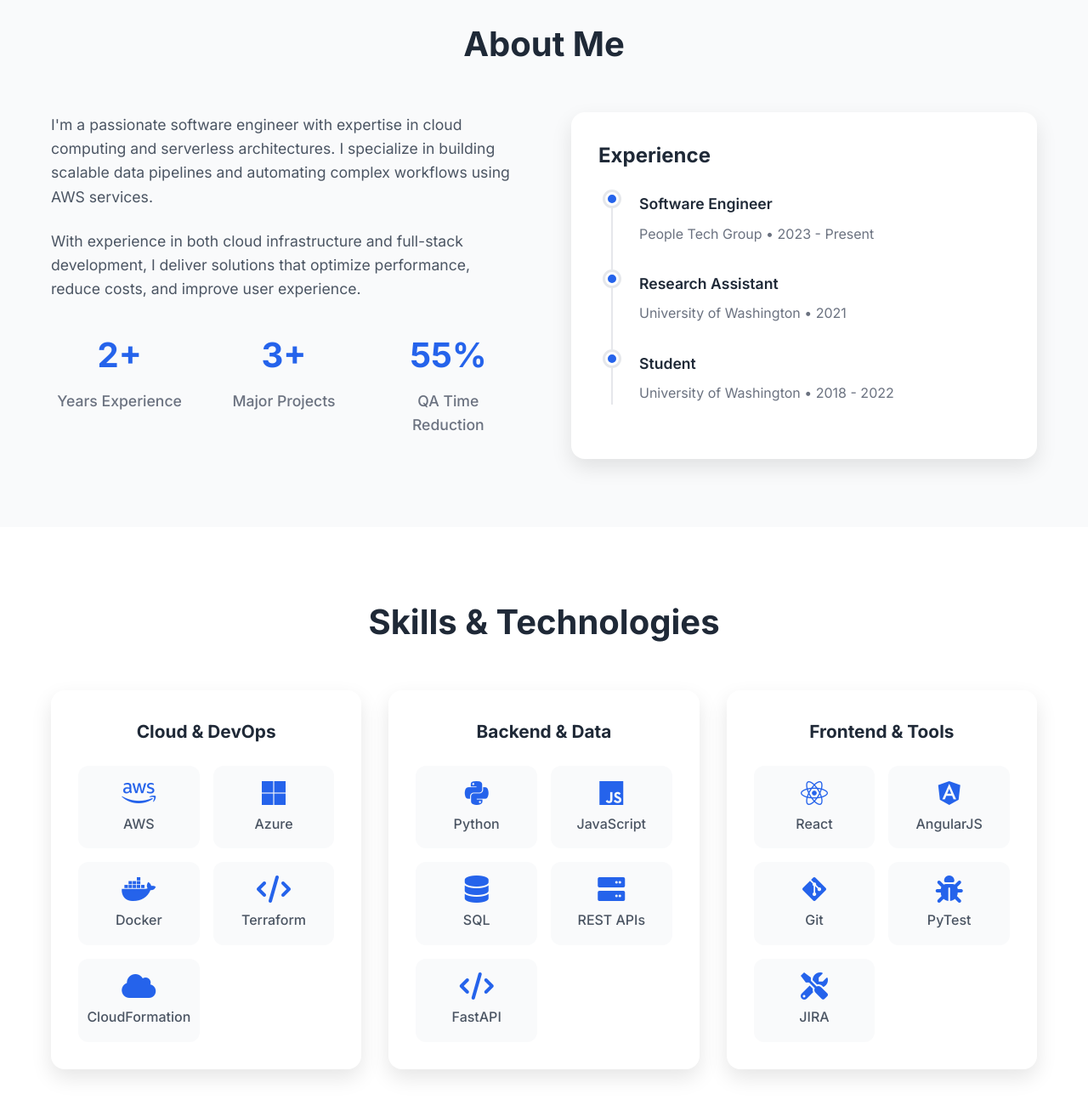
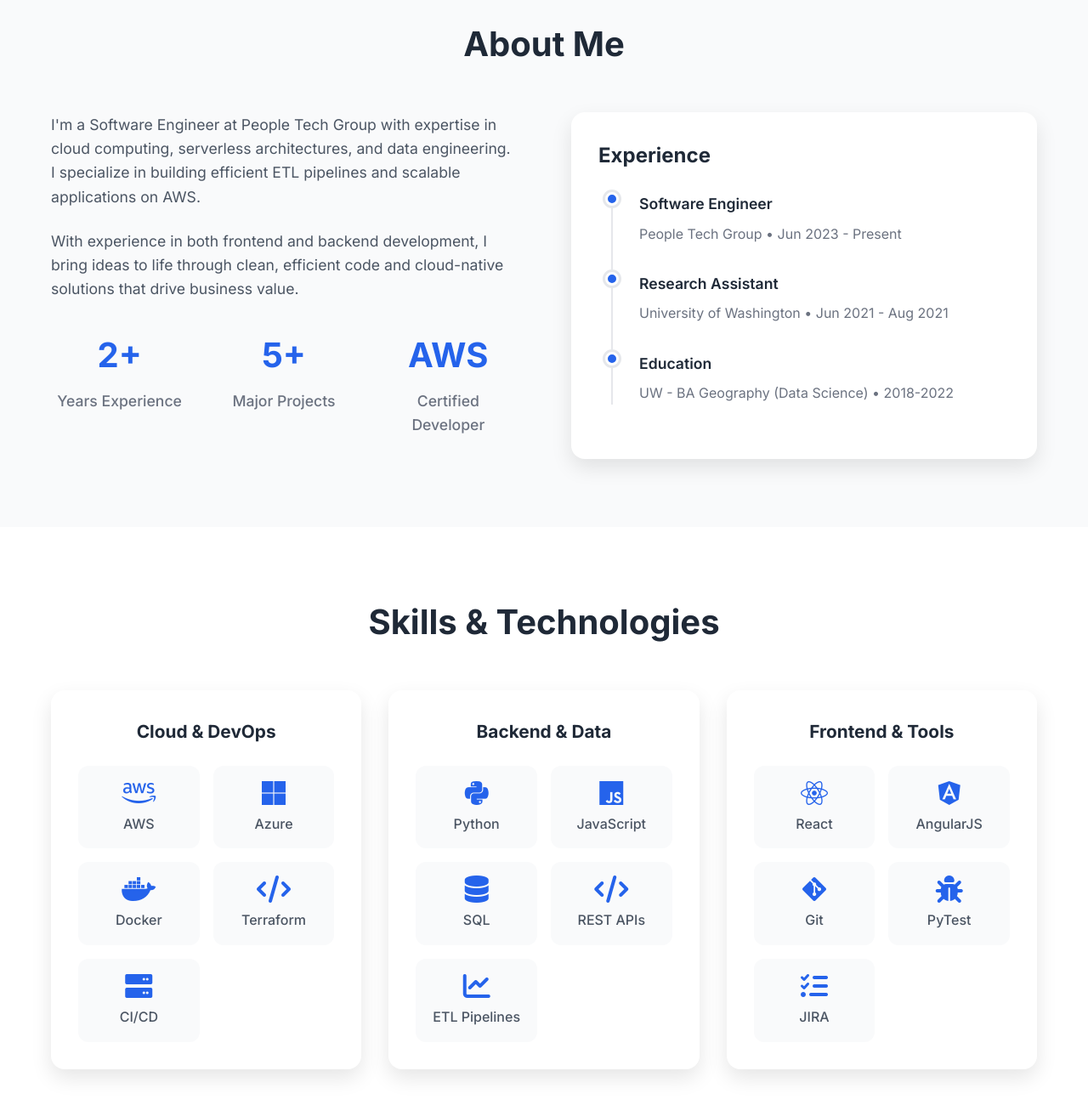
Before and after one commit to Aav5/portfolio-website, a plain HTML site: page index.html in a window 1280 px wide. Shown: the part 860-2160 px from the top of the page at 85% size. Drawn offline with Linux system fonts and the light colour scheme.

Commit message:
Update portfolio with Aniruddh's actual resume information

```diff
--- a/index.html
+++ b/index.html
@@ -48,7 +48,7 @@
                 <p class="hero-subtitle">Software Engineer & Cloud Solutions Developer</p>
                 <p class="hero-description">
                     I build scalable cloud solutions and serverless applications.
-                    Passionate about AWS, automation, and creating efficient data pipelines.
+                    Passionate about AWS, Python, and creating efficient data pipelines.
                 </p>
                 <div class="hero-buttons">
                     <a href="#projects" class="btn btn-primary">View My Work</a>
@@ -58,7 +58,7 @@
             <div class="hero-image">
                 <div class="profile-card">
                     <div class="profile-avatar">
-                        <i class="fas fa-user"></i>
+                        <i class="fas fa-cloud"></i>
                     </div>
                     <div class="profile-info">
                         <h3>Aniruddh Vardhan</h3>
@@ -76,12 +76,13 @@
             <div class="about-content">
                 <div class="about-text">
                     <p>
-                        I'm a passionate software engineer with expertise in cloud computing and serverless architectures.
-                        I specialize in building scalable data pipelines and automating complex workflows using AWS services.
+                        I'm a Software Engineer at People Tech Group with expertise in cloud computing,
+                        serverless architectures, and data engineering. I specialize in building efficient
+                        ETL pipelines and scalable applications on AWS.
                     </p>
                     <p>
-                        With experience in both cloud infrastructure and full-stack development, I deliver solutions
-                        that optimize performance, reduce costs, and improve user experience.
+                        With experience in both frontend and backend development, I bring ideas to life
+                        through clean, efficient code and cloud-native solutions that drive business value.
                     </p>
                     <div class="about-stats">
                         <div class="stat">
@@ -89,12 +90,12 @@
                             <p>Years Experience</p>
                         </div>
                         <div class="stat">
-                            <h3>3+</h3>
+                            <h3>5+</h3>
                             <p>Major Projects</p>
                         </div>
                         <div class="stat">
-                            <h3>55%</h3>
-                            <p>QA Time Reduction</p>
+                            <h3>AWS</h3>
+                            <p>Certified Developer</p>
                         </div>
                     </div>
                 </div>
@@ -106,21 +107,21 @@
                                 <div class="timeline-dot"></div>
                                 <div class="timeline-content">
                                     <h4>Software Engineer</h4>
-                                    <p>People Tech Group • 2023 - Present</p>
+                                    <p>People Tech Group • Jun 2023 - Present</p>
                                 </div>
                             </div>
                             <div class="timeline-item">
                                 <div class="timeline-dot"></div>
                                 <div class="timeline-content">
                                     <h4>Research Assistant</h4>
-                                    <p>University of Washington • 2021</p>
+                                    <p>University of Washington • Jun 2021 - Aug 2021</p>
                                 </div>
                             </div>
                             <div class="timeline-item">
                                 <div class="timeline-dot"></div>
                                 <div class="timeline-content">
-                                    <h4>Student</h4>
-                                    <p>University of Washington • 2018 - 2022</p>
+                                    <h4>Education</h4>
+                                    <p>UW - BA Geography (Data Science) • 2018-2022</p>
                                 </div>
                             </div>
                         </div>
@@ -155,8 +156,8 @@
                             <span>Terraform</span>
                         </div>
                         <div class="skill-item">
-                            <i class="fas fa-cloud"></i>
-                            <span>CloudFormation</span>
+                            <i class="fas fa-server"></i>
+                            <span>CI/CD</span>
                         </div>
                     </div>
                 </div>
@@ -176,12 +177,12 @@
                             <span>SQL</span>
                         </div>
                         <div class="skill-item">
-                            <i class="fas fa-server"></i>
+                            <i class="fas fa-code"></i>
                             <span>REST APIs</span>
                         </div>
                         <div class="skill-item">
-                            <i class="fas fa-code"></i>
-                            <span>FastAPI</span>
+                            <i class="fas fa-chart-line"></i>
+                            <span>ETL Pipelines</span>
                         </div>
                     </div>
                 </div>
@@ -205,7 +206,7 @@
                             <span>PyTest</span>
                         </div>
                         <div class="skill-item">
-                            <i class="fas fa-tools"></i>
+                            <i class="fas fa-tasks"></i>
                             <span>JIRA</span>
                         </div>
                     </div>
@@ -227,9 +228,9 @@
                         <h3>CrewAI QA Automation</h3>
                         <p>Built AI-powered test automation framework that cut QA time by 55% using Jest and Selenium. Caught 120+ critical bugs and reduced regression testing from 6 hours to 90 minutes through parallel test execution.</p>
                         <div class="project-tech">
+                            <span>AI/ML</span>
                             <span>Jest</span>
                             <span>Selenium</span>
-                            <span>AI/ML</span>
                             <span>Automation</span>
                         </div>
                         <div class="project-links">
@@ -244,7 +245,7 @@
                     </div>
                     <div class="project-content">
                         <h3>AWS Connect GenAI Recruitment</h3>
-                        <p>Built serverless recruitment system with Amazon Connect/Lex, reducing recruiter talk-time by 70% through AI-powered voice interviews and dynamic call routing. Engineered RAG integration with Amazon Q improving answer accuracy by 45%.</p>
+                        <p>Built serverless recruitment system with Amazon Connect/Lex, reducing recruiter talk-time by 70% through AI-powered voice interviews and dynamic call routing. Engineered RAG integration with Amazon Q.</p>
                         <div class="project-tech">
                             <span>AWS Connect</span>
                             <span>Amazon Lex</span>
@@ -263,12 +264,12 @@
                     </div>
                     <div class="project-content">
                         <h3>Azure Security Monitor</h3>
-                        <p>Created real-time threat detection processing 50+ images/sec with 92% accuracy and automated alerts via Azure Functions. Improved detection rates by 40% through multi-layer validation and continuous model retraining.</p>
+                        <p>Created real-time threat detection processing 50+ images/sec with 92% accuracy using automated alerts via Azure Functions. Improved detection rates by 40% through multi-layer validation and continuous model retraining.</p>
                         <div class="project-tech">
                             <span>Azure Functions</span>
                             <span>Computer Vision</span>
-                            <span>Python</span>
-                            <span>ML/AI</span>
+                            <span>ML</span>
+                            <span>Security</span>
                         </div>
                         <div class="project-links">
                             <a href="#" class="btn btn-small">Live Demo</a>
```
